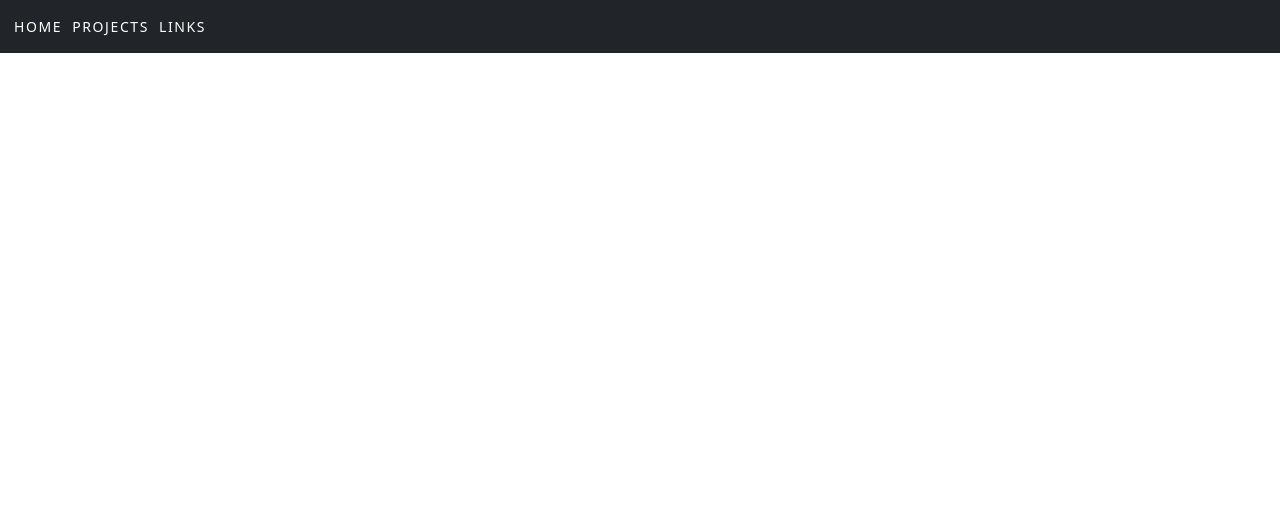
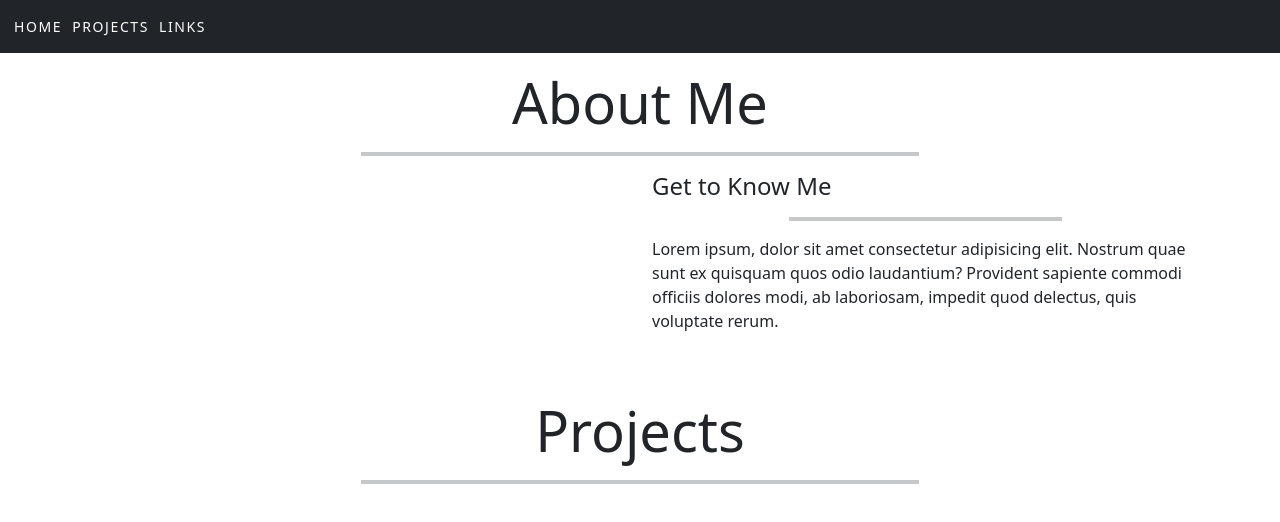
Before and after one commit to Samismail2010/Portfolio-2.0, a plain HTML site: page index.html in a window 1280 px wide. Drawn offline with nearby package versions, Linux system fonts and the light colour scheme.

Commit message:
complete about me section

```diff
--- a/index.html
+++ b/index.html
@@ -28,15 +28,40 @@
             </div>
 
           </nav>
+          <!-- About Me section -->
+          <div id="about" class="container mt-3 mb-5">
+              <div class="post-heading text-center">
+                  <h3 class="display-4 font-weight-bold">About Me</h3>
+                  <hr class="w-50 mx-auto pb-1">
+              </div>
+              <div class="row">
+                  <div class="col-lg-6 col-md-6 col-12">
+                      <img src="" class="img-fluid">
+                  </div>
+                  <div class="col-lg-6 col-md-6 col-12">
+                      <h4 class="post-heading">Get to Know Me</h4>
+                      <hr class="w-50 mx-auto pb-1">
+                      <p>Lorem ipsum, dolor sit amet consectetur adipisicing elit. Nostrum quae sunt ex quisquam quos odio laudantium? Provident sapiente commodi officiis dolores modi, ab laboriosam, impedit quod delectus, quis voluptate rerum.</p>
 
-          <!-- Black background with white text -->
+                  </div>
+              </div>
 
 
-          <!-- nav ends -->
+          </div>
 
-          <!-- background starts -->
+          <!-- Projects section -->
+          <div id="projects" class="container mt-3 mb-5">
+            <div class="post-heading text-center">
+                <h3 class="display-4 font-weight-bold">Projects</h3>
+                <hr class="w-50 mx-auto pb-1">
+            </div>
 
-          <!-- background ends -->
+
+          </div>
+
+          <!-- Links section -->
+          <div id="links" class=""></div>
+
       </div>
 
 
```
